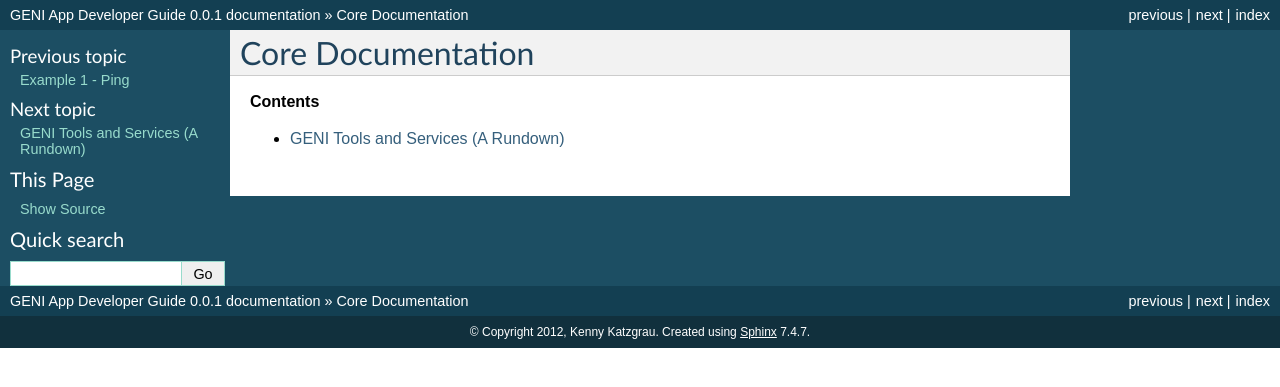
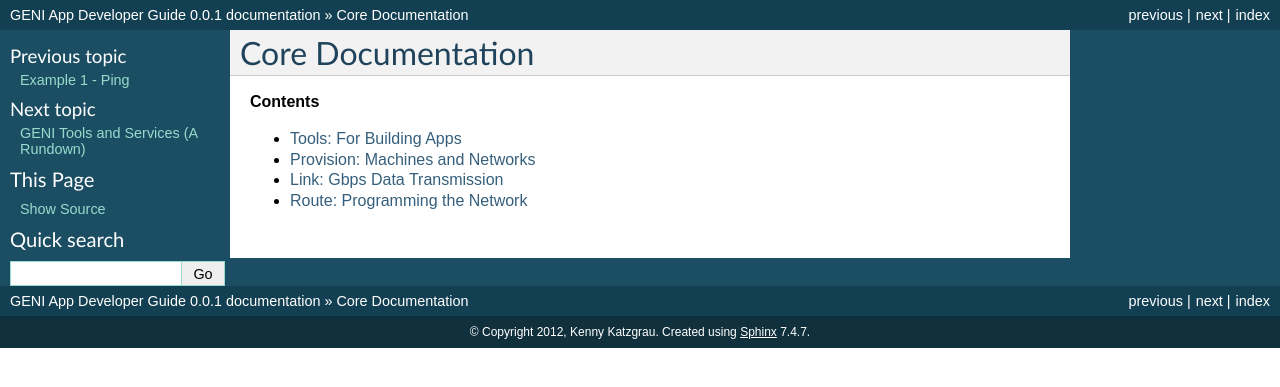
Before and after one commit to katzgrau/geni-docs, a Sphinx documentation site: the page built from source/main/index.txt, in a window 1280 px wide. Shown: the top 387 px of the page. Built offline with Sphinx 7.4.7, drawn with Linux system fonts in a browser that asks for light colours; formulas are drawn with MathJax 3.

Commit message:
Core doc structure, a few typos fixed

```diff
--- a/source/examples/example-1.txt
+++ b/source/examples/example-1.txt
@@ -1,4 +1,4 @@
 Example 1 - Ping
 ================
 
-In this short experiment you'll ...
+In this short experiment you'll learn how to set up 2 virtual machines that can ping each other on the GENI platform.
--- a/source/intro/key-geni-concepts.txt
+++ b/source/intro/key-geni-concepts.txt
@@ -3,7 +3,7 @@ Key Terms and Concepts
 
 Before you jump into reading the :doc:`core GENI documentation <../main/index>`, you should become familiar with the terminology used when discussing the project. Because GENI is a recently-developed, global platform, an evolving set of terms is used to described the details.
 
-Throughout the definitions, we'll refer the the figure below for reference. This is *Flack*, the visual interface used to interact with GENI. Flack is described in further detail below and in the :doc:`Flack guide <../main/tools/flack>`.
+Throughout the definitions, we'll refer the figure below for reference. This is *Flack*, the visual interface used to interact with GENI. Flack is described in further detail below and in the :doc:`Flack guide <../main/tools/flack>`.
 
 **Figure 1: Flack**
 
@@ -12,7 +12,7 @@ Throughout the definitions, we'll refer the the figure below for reference. This
 Terms List
 ----------
 
-The list of terms below is organized in a way that the items further up on the list will help build your understanding of the terms toward the end of the list. For example, it might be wise to know what an *RSpec* is before you know what a *Ticket* is. Terms mentioned within definitions are in *italics*.
+The list of terms below is organized in a way that the items further up on the list will help build your understanding of the terms toward the end of the list. Terms mentioned within definitions are in *italics*.
 
 **Resources**
 
--- a/source/intro/prerequisites.txt
+++ b/source/intro/prerequisites.txt
@@ -2,6 +2,11 @@ What You Need to Know Before Starting
 =====================================
 
 Before you dive into using GENI, there are a few concepts that you should be familiar with beforehand. A good grip on these concepts will ensure that you can follow along with various GENI tutorials, examples, and videos.
+
+GENI Credentials
+----------------
+
+You'll need GENI credentials before you can start experimenting. :doc:`Click here to find out how to get set up with those <../setup/get-your-geni-credentials>`.
 
 Virtual Machines
 ----------------
--- a/source/main/index.txt
+++ b/source/main/index.txt
@@ -6,4 +6,7 @@ Core Documentation
 .. toctree::
    :maxdepth: 1
 
-   tools/index
+   Tools: For Building Apps <tools/index>
+   Provision: Machines and Networks <resources/index>
+   Link: Gbps Data Transmission <gigabit/index>
+   Route: Programming the Network <openflow/index>
--- /dev/null
+++ b/source/main/resources/pc.txt
@@ -0,0 +1,2 @@
+Physical Machines
+=================
--- /dev/null
+++ b/source/main/resources/vm.txt
@@ -0,0 +1,2 @@
+Virtual Machines
+================
--- a/source/main/tools/index.txt
+++ b/source/main/tools/index.txt
@@ -8,3 +8,4 @@ GENI Tools and Services (A Rundown)
 
    flack
    omni
+   seattle
--- /dev/null
+++ b/source/main/tools/seattle.txt
@@ -0,0 +1,2 @@
+Seattle
+=======
```
Also changed, not shown: source/main/gigabit/index.txt (added, +9 -0 lines), source/main/openflow/index.txt (added, +9 -0 lines), source/main/resources/index.txt (added, +12 -0 lines).
